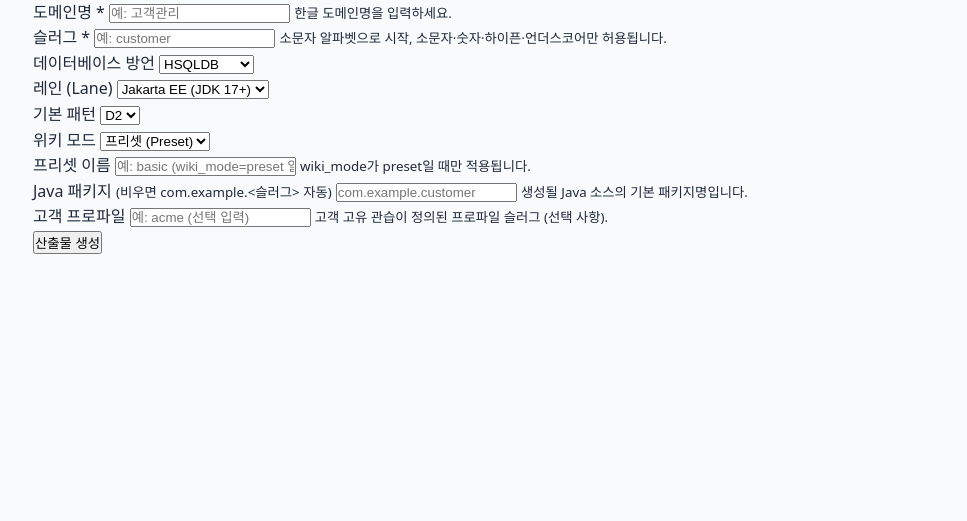
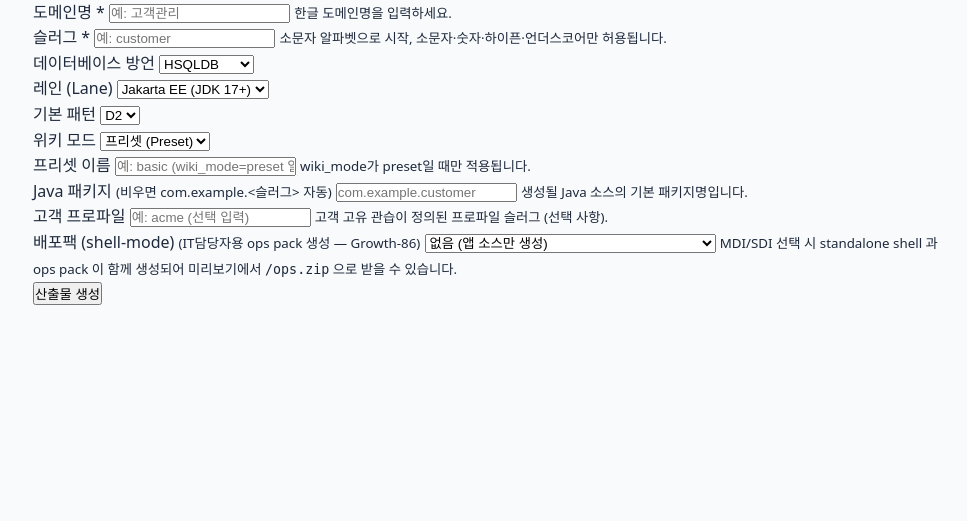
Before and after one commit to JasonMMo/business-fullstack-creater, a FastAPI app: page /domain/new in a window 1280 px wide. Shown: the part 187-708 px from the top of the page, without its empty margins (151-1118 px from the left). Run offline with FastAPI, Linux system fonts and the light colour scheme.

Commit message:
feat(web): Growth-86 domain_form shell_mode select (IT담당자 ops pack)
name="shell_mode" select(none/MDI/SDI) 추가. MDI/SDI 선택 시 standalone
shell + ops pack 생성 → preview 에서 /ops.zip 다운로드 가능.

Co-Authored-By: Claude Sonnet 4.6 <noreply@anthropic.com>

```diff
--- a/web/templates/domain_form.html
+++ b/web/templates/domain_form.html
@@ -117,6 +117,17 @@
     <small>고객 고유 관습이 정의된 프로파일 슬러그 (선택 사항).</small>
   </div>
 
+  <div class="form-group">
+    <label for="shell_mode">배포팩 (shell-mode) <small>(IT담당자용 ops pack 생성 — Growth-86)</small></label>
+    <select id="shell_mode" name="shell_mode">
+      {% set _shell = form.shell_mode | default('none') %}
+      <option value="none" {% if _shell == 'none' %}selected{% endif %}>없음 (앱 소스만 생성)</option>
+      <option value="MDI"  {% if _shell == 'MDI'  %}selected{% endif %}>MDI shell + 배포팩 (Dockerfile/compose/SOP)</option>
+      <option value="SDI"  {% if _shell == 'SDI'  %}selected{% endif %}>SDI shell + 배포팩 (Dockerfile/compose/SOP)</option>
+    </select>
+    <small>MDI/SDI 선택 시 standalone shell 과 ops pack 이 함께 생성되어 미리보기에서 <code>/ops.zip</code> 으로 받을 수 있습니다.</small>
+  </div>
+
   <div class="form-actions">
     <button type="submit" class="btn-primary">산출물 생성</button>
   </div>
```
